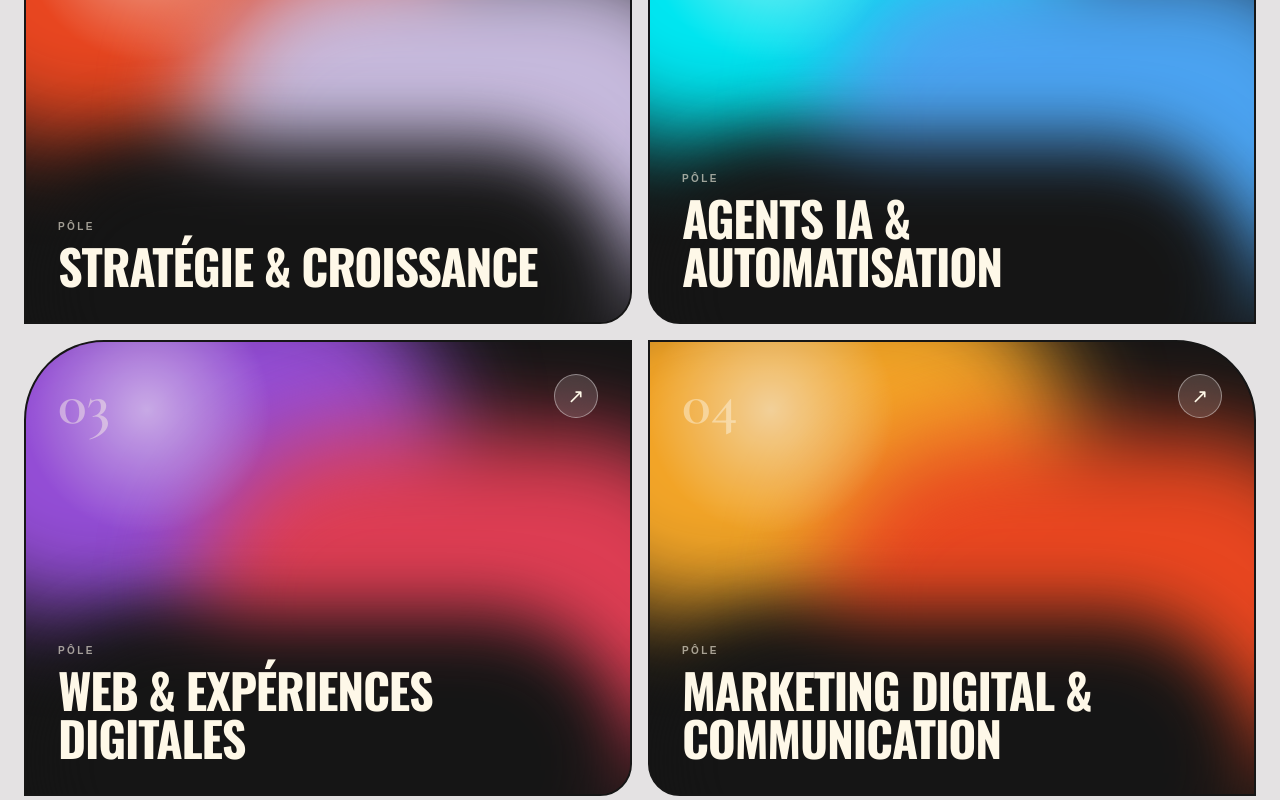
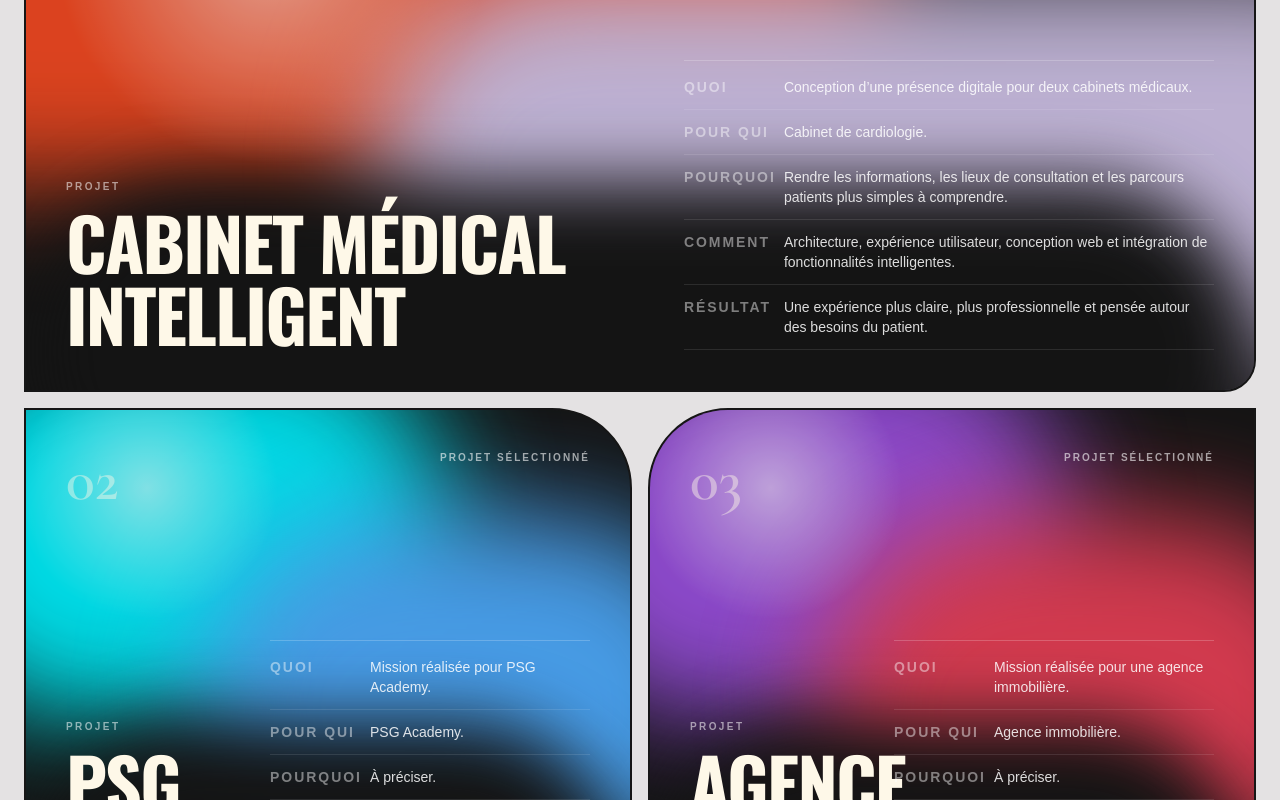
Before and after one commit to nuhfear1/Visit-card, a Next.js app: page /Visit-card/projects in a window 1280 px wide. Shown: the part 260-1060 px from the top of the page. Built offline with nearby package versions, Linux system fonts and the light colour scheme.

Commit message:
projects: structurer les trois premiers projets

```diff
--- a/src/components/ui/image-mask.tsx
+++ b/src/components/ui/image-mask.tsx
@@ -1,37 +1,91 @@
 import React from "react";
 
-const services = [
-  ["01", "STRATÉGIE & CROISSANCE", "#F44A22", "#D1C4E9"],
-  ["02", "AGENTS IA & AUTOMATISATION", "#00F2FE", "#4FACFE"],
-  ["03", "WEB & EXPÉRIENCES DIGITALES", "#9B51E0", "#E94057"],
-  ["04", "MARKETING DIGITAL & COMMUNICATION", "#FFAD29", "#F44A22"],
+const projects = [
+  {
+    num: "01",
+    title: "CABINET MÉDICAL INTELLIGENT",
+    tags: "WEB · EXPÉRIENCE DIGITALE · IA",
+    primary: "#F44A22",
+    secondary: "#D1C4E9",
+    facts: [
+      ["QUOI", "Conception d’une présence digitale pour deux cabinets médicaux."],
+      ["POUR QUI", "Cabinet de cardiologie."],
+      ["POURQUOI", "Rendre les informations, les lieux de consultation et les parcours patients plus simples à comprendre."],
+      ["COMMENT", "Architecture, expérience utilisateur, conception web et intégration de fonctionnalités intelligentes."],
+      ["RÉSULTAT", "Une expérience plus claire, plus professionnelle et pensée autour des besoins du patient."],
+    ],
+  },
+  {
+    num: "02",
+    title: "PSG ACADEMY",
+    tags: "PROJET SÉLECTIONNÉ",
+    primary: "#00F2FE",
+    secondary: "#4FACFE",
+    facts: [
+      ["QUOI", "Mission réalisée pour PSG Academy."],
+      ["POUR QUI", "PSG Academy."],
+      ["POURQUOI", "À préciser."],
+      ["COMMENT", "À préciser."],
+      ["RÉSULTAT", "À préciser."],
+    ],
+  },
+  {
+    num: "03",
+    title: "AGENCE IMMOBILIÈRE",
+    tags: "PROJET SÉLECTIONNÉ",
+    primary: "#9B51E0",
+    secondary: "#E94057",
+    facts: [
+      ["QUOI", "Mission réalisée pour une agence immobilière."],
+      ["POUR QUI", "Agence immobilière."],
+      ["POURQUOI", "À préciser."],
+      ["COMMENT", "À préciser."],
+      ["RÉSULTAT", "À préciser."],
+    ],
+  },
 ];
 
 export default function ImageMaskGrid() {
   return (
     <div className="w-full px-4 md:px-6">
-      <section className="grid grid-cols-1 gap-4 md:grid-cols-2">
-        {services.map(([num, label, primary, secondary], index) => (
+      <section className="grid grid-cols-1 gap-4 lg:grid-cols-2">
+        {projects.map((project, index) => (
           <article
-            key={num}
-            className={`group relative aspect-[4/3] min-h-[320px] overflow-hidden border-2 border-[#161616] bg-[#161616] ${
-              index % 2 === 0 ? "rounded-tl-[5rem] rounded-br-[2rem]" : "rounded-tr-[5rem] rounded-bl-[2rem]"
+            key={project.num}
+            className={`group relative min-h-[520px] overflow-hidden border-2 border-[#161616] bg-[#161616] ${
+              index === 0
+                ? "lg:col-span-2 rounded-tl-[5rem] rounded-br-[2rem]"
+                : index % 2 === 0
+                  ? "rounded-tl-[5rem] rounded-br-[2rem]"
+                  : "rounded-tr-[5rem] rounded-bl-[2rem]"
             }`}
           >
-            <div className="absolute -left-[20%] -top-[15%] h-[75%] w-[90%] rounded-full blur-[45px] transition-transform duration-700 group-hover:scale-110" style={{ backgroundColor: primary }} />
-            <div className="absolute -right-[18%] top-[20%] h-[75%] w-[90%] rounded-full blur-[45px] transition-transform duration-700 group-hover:-translate-x-3 group-hover:translate-y-4" style={{ backgroundColor: secondary }} />
+            <div className="absolute -left-[20%] -top-[15%] h-[75%] w-[90%] rounded-full blur-[55px] transition-transform duration-700 group-hover:scale-110" style={{ backgroundColor: project.primary }} />
+            <div className="absolute -right-[18%] top-[20%] h-[75%] w-[90%] rounded-full blur-[55px] transition-transform duration-700 group-hover:-translate-x-3 group-hover:translate-y-4" style={{ backgroundColor: project.secondary }} />
             <div className="absolute -bottom-[25%] left-0 h-[65%] w-full rounded-full bg-[#161616] blur-[35px]" />
             <div className="absolute inset-0 bg-[radial-gradient(circle_at_20%_15%,rgba(255,255,255,.8),transparent_20%)] opacity-70" />
-            <div className="absolute inset-0 bg-black/5 transition-colors duration-300 group-hover:bg-black/0" />
+            <div className="absolute inset-0 bg-black/10 transition-colors duration-300 group-hover:bg-black/5" />
 
-            <div className="absolute inset-0 z-10 flex flex-col justify-between p-6 md:p-8 text-[#FEF8E8]">
-              <div className="flex items-start justify-between">
-                <span className="font-cormorant text-5xl md:text-6xl font-bold opacity-45 transition-opacity group-hover:opacity-100">{num}</span>
-                <span className="flex h-11 w-11 items-center justify-center rounded-full border border-white/40 bg-white/15 text-xl backdrop-blur-md transition duration-300 group-hover:rotate-45 group-hover:bg-white group-hover:text-[#F44A22]">↗</span>
+            <div className="relative z-10 flex min-h-[520px] flex-col justify-between p-6 text-[#FEF8E8] md:p-8 lg:p-10">
+              <div className="flex items-start justify-between gap-6">
+                <span className="font-cormorant text-5xl font-bold opacity-45 transition-opacity group-hover:opacity-100 md:text-6xl">{project.num}</span>
+                <div className="text-right text-[10px] font-bold uppercase tracking-[0.2em] text-white/60">{project.tags}</div>
               </div>
-              <div>
-                <div className="mb-2 text-[10px] font-bold uppercase tracking-[0.24em] opacity-60">PÔLE</div>
-                <h2 className="font-oswald text-3xl md:text-5xl font-black uppercase tracking-tight leading-none max-w-3xl">{label}</h2>
+
+              <div className="grid gap-8 lg:grid-cols-[minmax(0,1.05fr)_minmax(320px,.95fr)] lg:items-end">
+                <div>
+                  <div className="mb-3 text-[10px] font-bold uppercase tracking-[0.24em] text-white/55">PROJET</div>
+                  <h2 className="max-w-4xl font-oswald text-4xl font-black uppercase leading-[0.9] tracking-tight md:text-6xl lg:text-7xl">{project.title}</h2>
+                </div>
+
+                <ul className="space-y-3 border-t border-white/20 pt-4">
+                  {project.facts.map(([label, value]) => (
+                    <li key={label} className="grid grid-cols-[88px_1fr] gap-3 border-b border-white/10 pb-3 text-xs leading-relaxed md:text-sm">
+                      <span className="font-bold uppercase tracking-[0.14em] text-white/45">{label}</span>
+                      <span className="text-white/85">{value}</span>
+                    </li>
+                  ))}
+                </ul>
               </div>
             </div>
           </article>
@@ -39,14 +93,16 @@ export default function ImageMaskGrid() {
       </section>
 
       <section className="mt-4 overflow-hidden rounded-[3rem] border-2 border-[#161616] bg-[#161616]">
-        <div className="relative aspect-[16/6] min-h-72 overflow-hidden">
+        <div className="relative min-h-72 overflow-hidden">
           <div className="absolute -left-[10%] -top-[35%] h-[120%] w-[70%] rounded-full bg-[#4A00E0] blur-[55px]" />
           <div className="absolute -right-[10%] top-[5%] h-[110%] w-[70%] rounded-full bg-[#8E2DE2] blur-[55px]" />
           <div className="absolute inset-0 bg-[radial-gradient(circle_at_50%_0%,rgba(255,255,255,.75),transparent_26%)]" />
-          <div className="absolute inset-0 z-10 flex flex-col items-center justify-center px-6 text-center text-[#FEF8E8]">
-            <span className="font-cormorant text-7xl font-bold opacity-35">GWB</span>
-            <h2 className="mt-2 font-oswald text-4xl font-black uppercase tracking-tight md:text-6xl">UN SYSTÈME DIGITAL COHÉRENT</h2>
-            <p className="mt-4 max-w-2xl text-xs uppercase tracking-[0.18em] text-white/65">Stratégie → IA → Web → Marketing → Croissance</p>
+          <div className="relative z-10 flex min-h-72 flex-col items-center justify-center px-6 text-center text-[#FEF8E8]">
+            <div className="text-[10px] font-bold uppercase tracking-[0.28em] text-white/55">ENVIE D’EN SAVOIR PLUS ?</div>
+            <h2 className="mt-3 font-oswald text-4xl font-black uppercase tracking-tight md:text-6xl">PARLONS DU PROJET.</h2>
+            <a href="/Visit-card/contact/" className="mt-6 rounded-full border border-white/35 px-5 py-3 text-[10px] font-bold uppercase tracking-[0.2em] transition hover:bg-white hover:text-[#161616]">
+              ME CONTACTER ↗
+            </a>
           </div>
         </div>
       </section>
```
